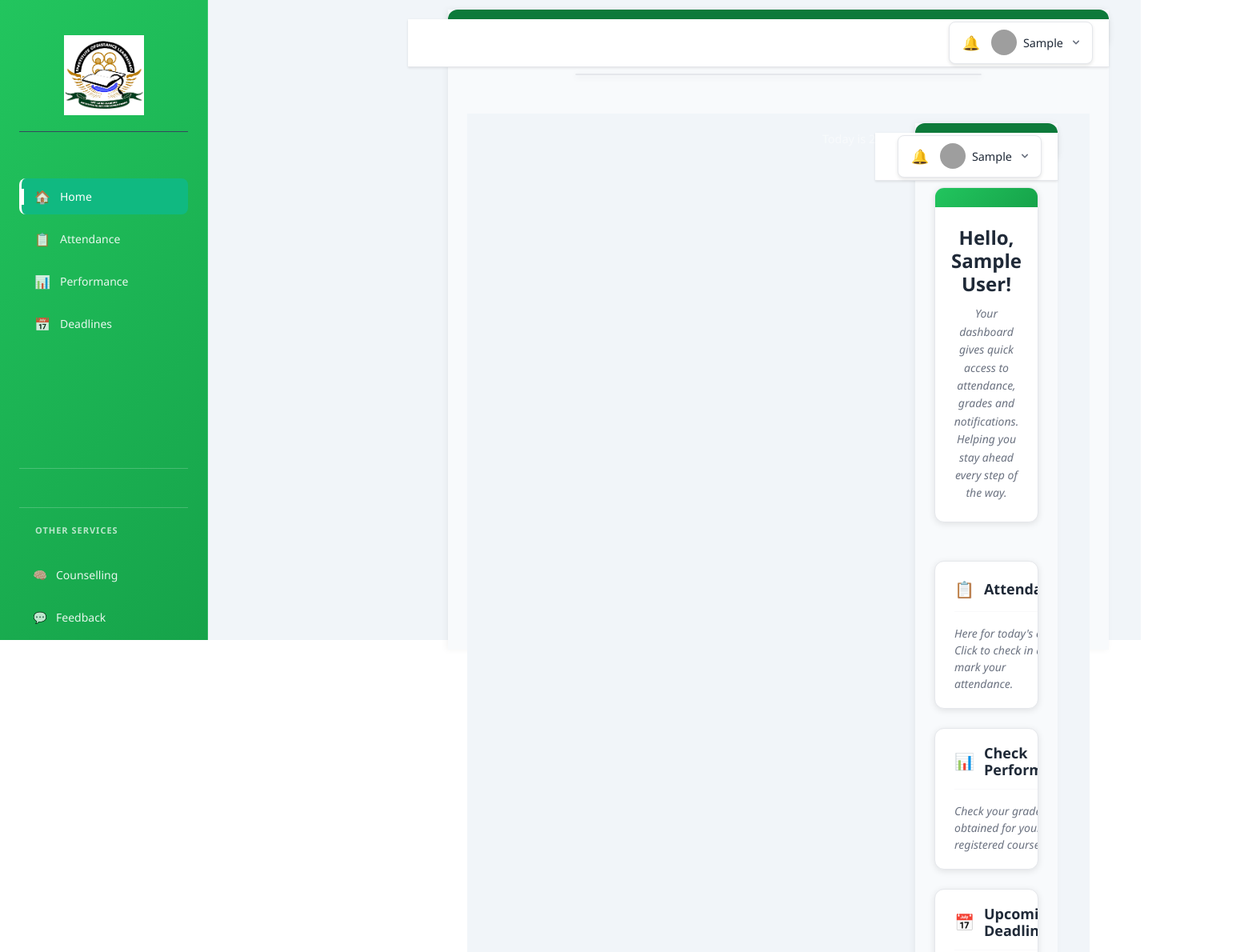
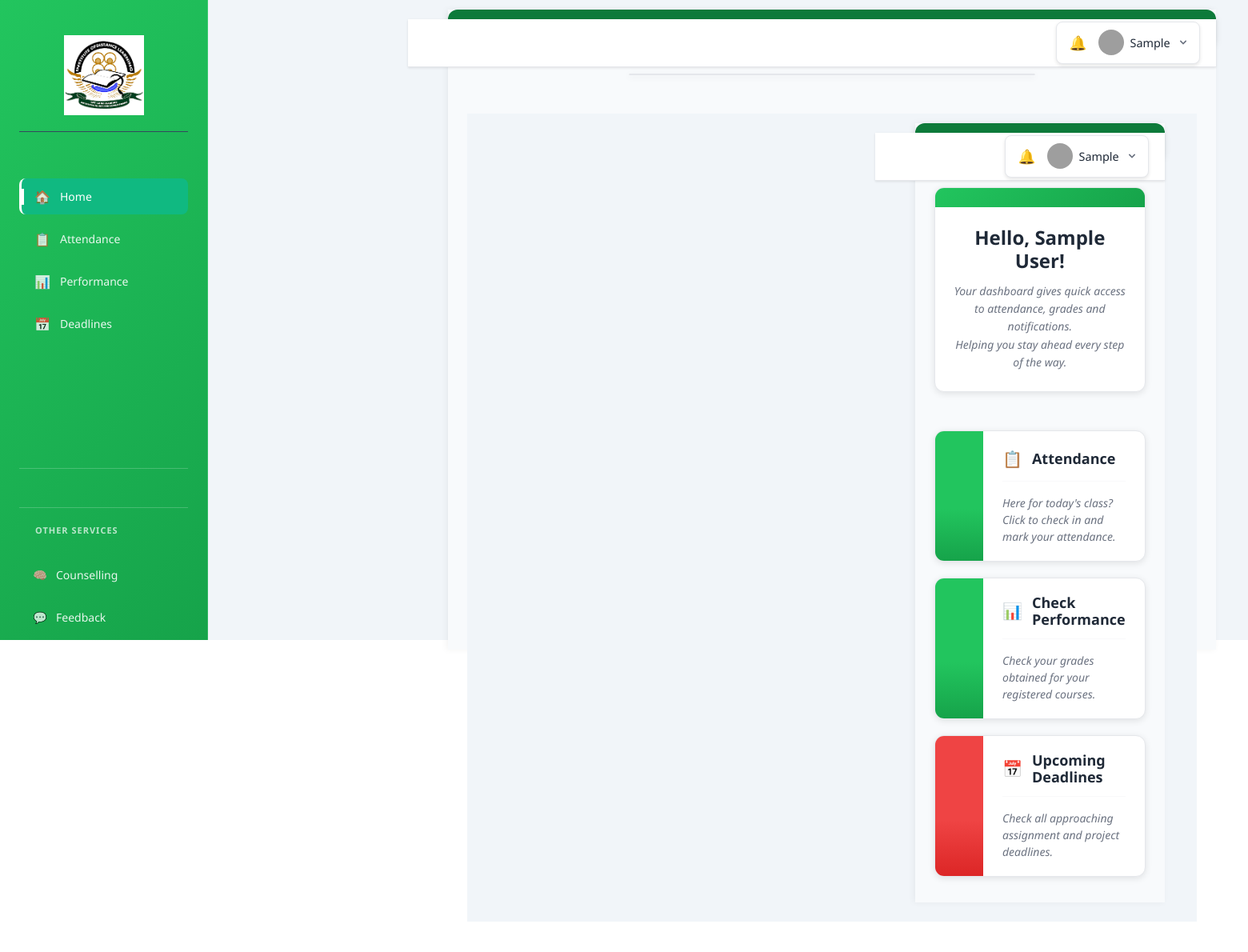
Before and after one commit to mensahsandra/spmproject_frontend, a React (Vite) app: page /student/dashboard in a window 1280 px wide. Shown: the top 1190 px of the page at 80% size, 1560 px wide, since content can reach past the window. After the commit the page ends 1152 px from the top, so only its background shows below. Built offline with nearby package versions, Linux system fonts and the light colour scheme; no server answers; sample sign-in values are in the browser's storage; grey boxes are pictures that could not be loaded.

Commit message:
fix: update correct CSS file and fix performance page white space - now matches intended design with colored left bars

```diff
--- a/src/css/dashboard.css
+++ b/src/css/dashboard.css
@@ -52,16 +52,12 @@ body {
 
 /* Cards grid */
 .cards-grid {
-    display: grid;
-    grid-template-columns: 1fr;
-    gap: 16px;
-    max-width: 600px;
-    margin: 0; /* left-align with content column */
-}
-@media (min-width: 900px) {
-    .cards-grid {
-        grid-template-columns: 1fr;
-    }
+    display: flex;
+    flex-direction: column;
+    gap: 12px;
+    max-width: 800px;
+    margin: 0 auto;
+    padding: 0;
 }
 
 .topbar {
@@ -76,22 +72,55 @@ body {
 .profile-name { max-width: 90px; white-space: nowrap; overflow: hidden; text-overflow: ellipsis; font-weight: 600; }
 .profile-caret { margin-left: 4px; color: #374151; }
 
-.greeting-panel {
-    --gp-pad: 24px;
-    background: white !important;
-    border-radius: 12px !important;
-    padding: var(--gp-pad) !important;
-    padding-top: 50px !important; /* Reduced padding for the banner */
-    padding-bottom: 24px !important; /* Reduced bottom padding */
-    margin: 0 0 0 0 !important; /* Remove auto centering, align to left */
-    box-shadow: 0 2px 10px rgba(0, 0, 0, 0.05) !important;
-    max-width: 500px !important;
-    width: 100% !important;
-    color: #1f2937 !important;
-    position: relative;
+/* Greeting Card Styles - Exact match to your image */
+.greeting-card {
+    background: white;
+    border-radius: 12px;
+    box-shadow: 0 2px 8px rgba(0, 0, 0, 0.1);
+    border: 1px solid #e5e7eb;
+    margin: 0 0 24px 0;
+    overflow: hidden;
+    max-width: 800px;
+    margin-left: auto;
+    margin-right: auto;
+    margin-bottom: 24px;
+}
+
+.greeting-header {
+    background: linear-gradient(135deg, #22c55e 0%, #16a34a 100%);
+    color: white;
+    padding: 12px 20px;
     text-align: center;
-    overflow: hidden; /* clip the green strip to the card radius */
-    border: 1px solid #e5e7eb;
+}
+
+.date-pill {
+    background: transparent;
+    color: white;
+    padding: 0;
+    border-radius: 0;
+    font-size: 14px;
+    font-weight: 500;
+    display: inline-block;
+}
+
+.greeting-content {
+    padding: 24px 20px;
+    text-align: center;
+}
+
+.greeting-content h2 {
+    margin: 0 0 12px 0;
+    font-size: 24px;
+    font-weight: 600;
+    color: #1f2937;
+}
+
+.greeting-content p {
+    margin: 0;
+    font-size: 14px;
+    line-height: 1.6;
+    color: #6b7280;
+    font-style: italic;
 }
 
 .profile-image-container {
@@ -918,5 +947,75 @@ body {
 .panel-underline.performance-accent { background: linear-gradient(90deg,#e5e7eb 0,#e5e7eb 55%,#34d399 55%,#34d399 100%); }
 .panel-underline.deadlines-accent { background: linear-gradient(90deg,#e5e7eb 0,#e5e7eb 55%,#ef4444 55%,#ef4444 100%); }
 
+/* Original Card Styles to match your image */
+.dashboard-card-original {
+    background: white;
+    border-radius: 12px;
+    box-shadow: 0 2px 8px rgba(0, 0, 0, 0.1);
+    border: 1px solid #e5e7eb;
+    display: flex;
+    overflow: hidden;
+    transition: all 0.2s ease;
+    margin-bottom: 8px;
+}
+
+.dashboard-card-original:hover {
+    box-shadow: 0 4px 12px rgba(0, 0, 0, 0.15);
+    transform: translateY(-1px);
+}
+
+.card-left-bar {
+    width: 60px;
+    display: flex;
+    flex-direction: column;
+}
+
+.card-left-bar.green {
+    background: linear-gradient(to bottom, #22c55e 0%, #22c55e 60%, #16a34a 100%);
+}
+
+.card-left-bar.red {
+    background: linear-gradient(to bottom, #ef4444 0%, #ef4444 60%, #dc2626 100%);
+}
+
+.card-content-original {
+    flex: 1;
+    padding: 20px 24px;
+}
+
+.card-header {
+    display: flex;
+    align-items: center;
+    gap: 12px;
+    margin-bottom: 12px;
+}
+
+.card-icon-original {
+    font-size: 20px;
+    color: #6b7280;
+}
+
+.card-title-original {
+    font-size: 18px;
+    font-weight: 600;
+    color: #1f2937;
+    margin: 0;
+}
+
+.card-divider {
+    border: none;
+    height: 1px;
+    background: #e5e7eb;
+    margin: 12px 0 16px 0;
+}
+
+.card-description-original {
+    font-size: 14px;
+    color: #6b7280;
+    margin: 0;
+    line-height: 1.5;
+    font-style: italic;
+}
+
 /* Slightly larger panel radius and shadow for card look */
 .panel-card { border-radius: 16px !important; box-shadow: 0 8px 16px rgba(0,0,0,0.06) !important; }
--- a/src/pages/SelectResultPage.tsx
+++ b/src/pages/SelectResultPage.tsx
@@ -23,7 +23,7 @@ const ResultsPage: React.FC = () => {
     };
 
     return (
-        <DashboardLayout showGreeting={true} maxWidth={800}>
+        <DashboardLayout maxWidth={800}>
             <div className="d-flex justify-content-center align-items-center" style={{ minHeight: '60vh' }}>
                 <div style={{ width: '100%', maxWidth: 600, margin: '0 auto' }}>
                     <div style={{ background: '#fff', borderRadius: '18px', boxShadow: '0 4px 16px rgba(0,0,0,0.12)', padding: '40px 32px', position: 'relative' }}>
```
